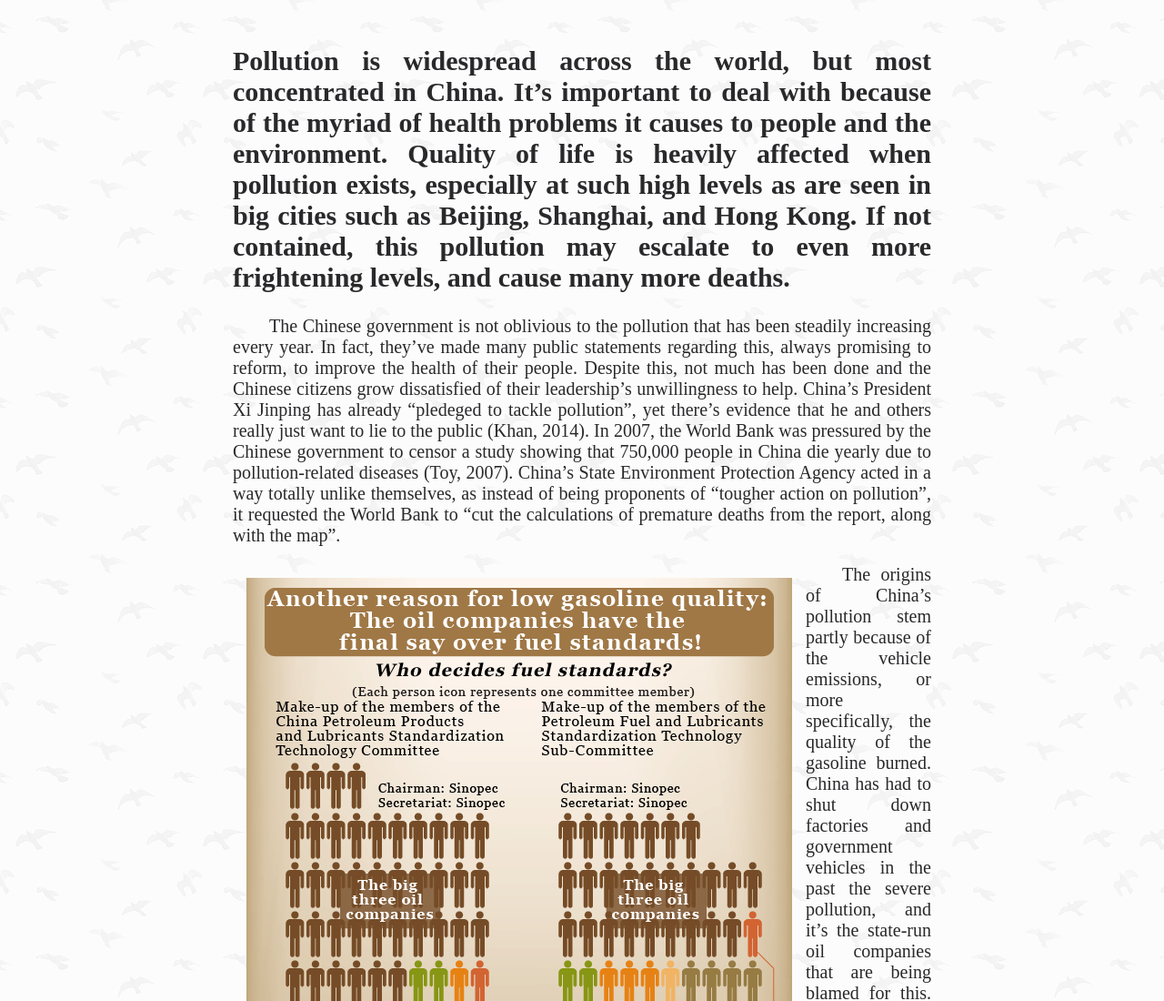
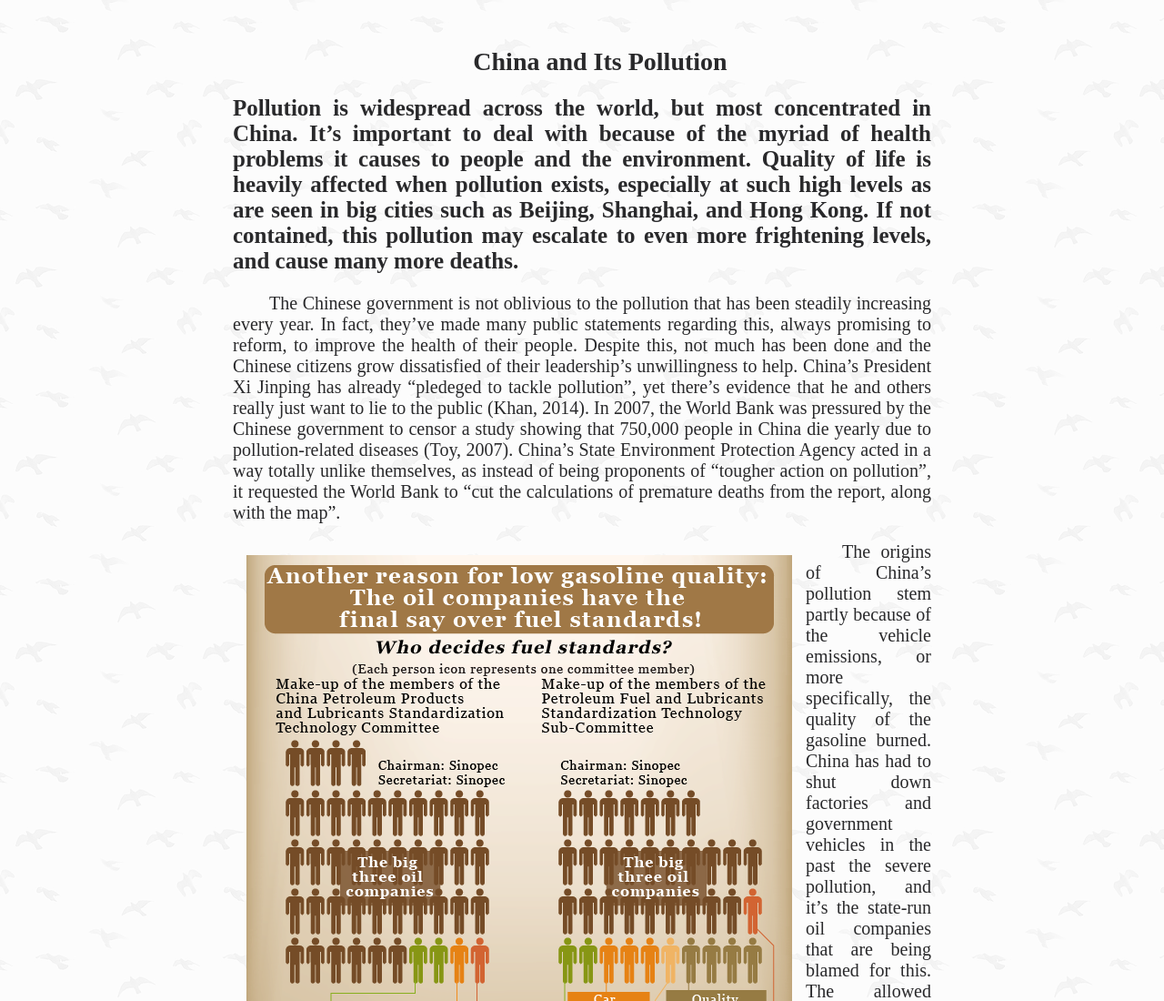
Before and after one commit to bryangarza/wolfcore.github.io, a plain HTML site: page china.html in a window 1280 px wide. Shown: the top 1100 px of the page at 91% size. Drawn offline with Linux system fonts and the light colour scheme; a web font is replaced by a local one.

Commit message:
small formatting changes, add title

```diff
--- a/china.html
+++ b/china.html
@@ -19,7 +19,12 @@
 
 <body>
 <article>
+    <p>
+    <div class="title">
+        <strong>China and Its Pollution</strong>
+    </div>
 <h2>Pollution is widespread across the world, but most concentrated in China. It’s important to deal with because of the myriad of health problems it causes to people and the environment. Quality of life is heavily affected when pollution exists, especially at such high levels as are seen in big cities such as Beijing, Shanghai, and Hong Kong. If not contained, this pollution may escalate to even more frightening levels, and cause many more deaths.</h2>
+</p>
 <p>The Chinese government is not oblivious to the pollution that has been steadily increasing every year. In fact, they’ve made many public statements regarding this, always promising to reform, to improve the health of their people. Despite this, not much has been done and the Chinese citizens grow dissatisfied of their leadership’s unwillingness to help. China’s President Xi Jinping has already “pledeged to tackle pollution”, yet there’s evidence that he and others really just want to lie to the public (Khan, 2014). In 2007, the World Bank was pressured by the Chinese government to censor a study showing that 750,000 people in China die yearly due to pollution-related diseases (Toy, 2007). China’s State Environment Protection Agency acted in a way totally unlike themselves, as instead of being proponents of “tougher action on pollution”, it requested the World Bank to “cut the calculations of premature deaths from the report, along with the map”.</p>
 <img src="img/oil.png" align="left"><p>The origins of China’s pollution stem partly because of the vehicle emissions, or more specifically, the quality of the gasoline burned. China has had to shut down factories and government vehicles in the past the severe pollution, and it’s the state-run oil companies that are being blamed for this. The allowed quantity of sulfur content in gasoline in China is 500% that of the United States, and 1,500% that of Europe’s. This results in massively higher traces of nitrogen oxides, volatile organic matter, and other fine particulates spreading through the air and causing many different health issues for everyone (Wertime, 2013). Even if the government wanted to create better laws to force oil companies to sell cleaner gasoline, they can’t because the committees that decide the fuel standards are controlled by the “big three” oil companies!</p>
 <p>So who can we say is to blame for the pollution? It’s definitely being caused by the companies producing power for the country, but it’s also because of the government not wanting to create any change.</p>
--- a/css/china.css
+++ b/css/china.css
@@ -39,3 +39,10 @@ article#bibliography {
 cite {
     font-style: italic;
 }
+div.title {
+    text-align: center;
+    font-size:30px;
+}
+h2 {
+    font-size: 25px;
+}
```
